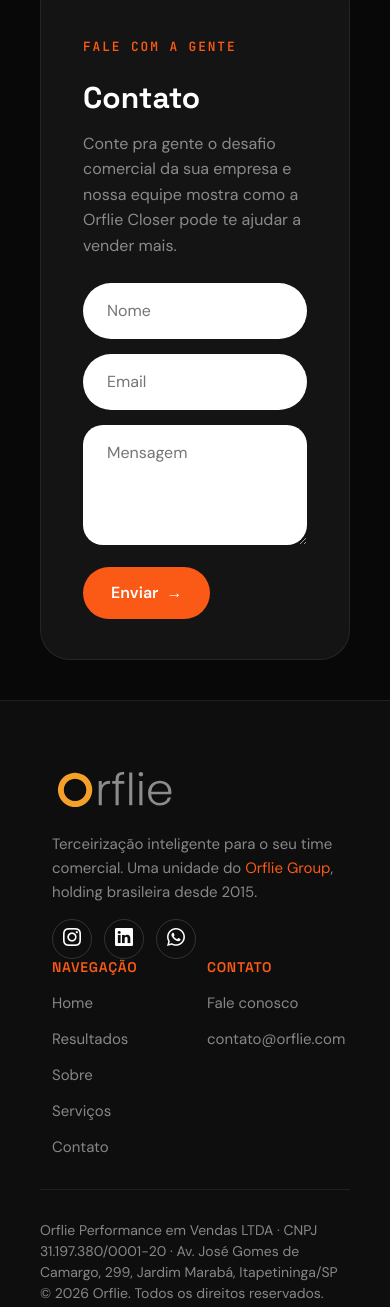
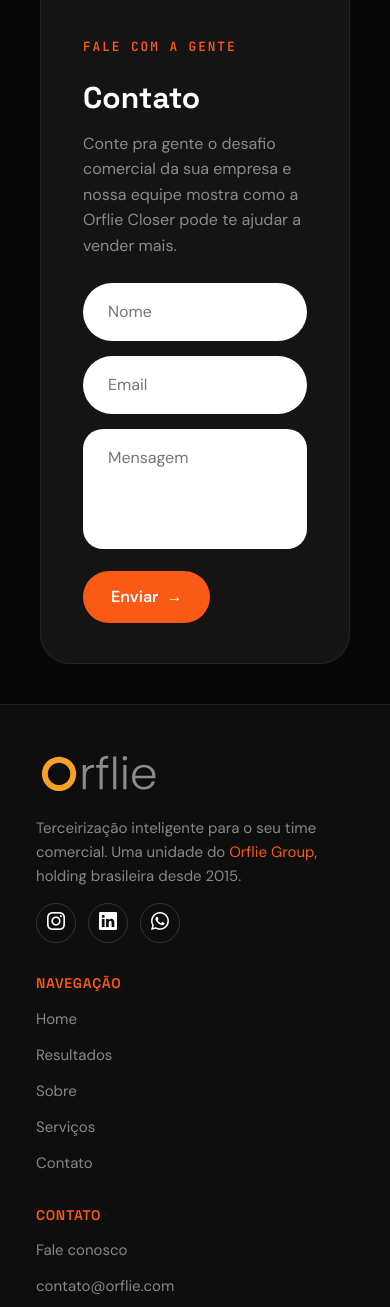
Before and after one commit to A-Caroline-Martins/orflie-closer, a plain HTML site: page index.html in a window 390 px wide. Shown: the part 8237-9544 px from the top of the page. Drawn offline with nearby package versions, Linux system fonts and the light colour scheme.

Commit message:
Arrumando footer e arrumando cor da borda dos inputs do form

```diff
--- a/assets/css/style.css
+++ b/assets/css/style.css
@@ -994,18 +994,25 @@
 .contact-form .form-group textarea {
   width: 100%;
   padding: 1rem 1.5rem;
-  border: none;
+  border: 1px solid transparent;
   border-radius: 100px;
   background-color: var(--white);
   color: var(--ink);
   font-size: 1rem;
   font-family: inherit;
+  outline: none;
+  transition: border-color 0.2s var(--ease);
+}
+
+.contact-form .form-group input:focus,
+.contact-form .form-group textarea:focus {
+  border-color: #b3b3b3;
 }
 
 .contact-form .form-group textarea {
   border-radius: 20px;
   min-height: 7.5rem;
-  resize: vertical;
+
 }
 
 .contact-form button[type="submit"] {
@@ -1041,7 +1048,8 @@
   max-width: 75rem;
   margin: 0 auto;
   display: flex;
-
+  flex-wrap: wrap;
+  row-gap: 2rem;
   justify-content: space-between;
   padding-bottom: 1.875rem;
   border-bottom: 1px solid var(--border);
@@ -1164,6 +1172,17 @@
   .contact-content {
     padding: 2.5rem 1.875rem;
   }
+
+  footer {
+    padding: 2.5rem 1.5rem 1.5rem;
+  }
+}
+
+@media (max-width: 480px) {
+  .footer-column {
+    flex: 0 0 100%;
+    max-width: 100%;
+  }
 }
 
 @media (max-width: 560px) {
--- a/index.html
+++ b/index.html
@@ -517,6 +517,7 @@
                   id="contact-message"
                   name="message"
                   placeholder="Mensagem"
+                  style="resize: none"
                   required
                 ></textarea>
               </div>
```
